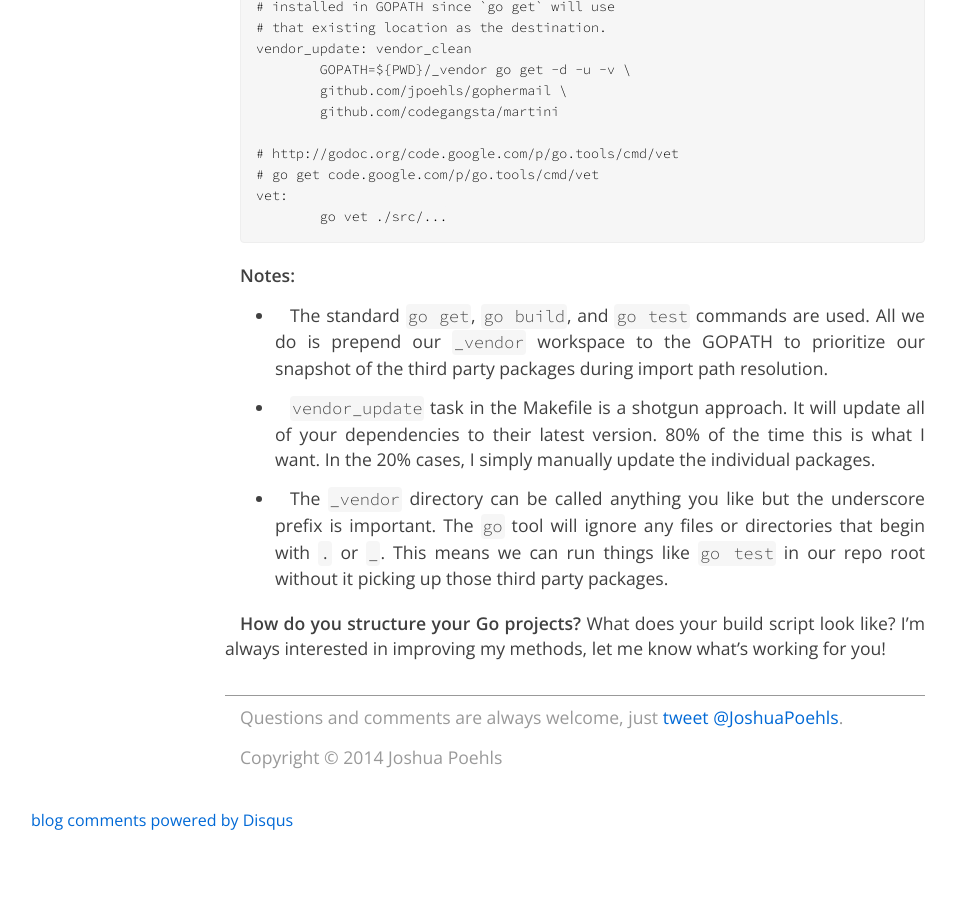
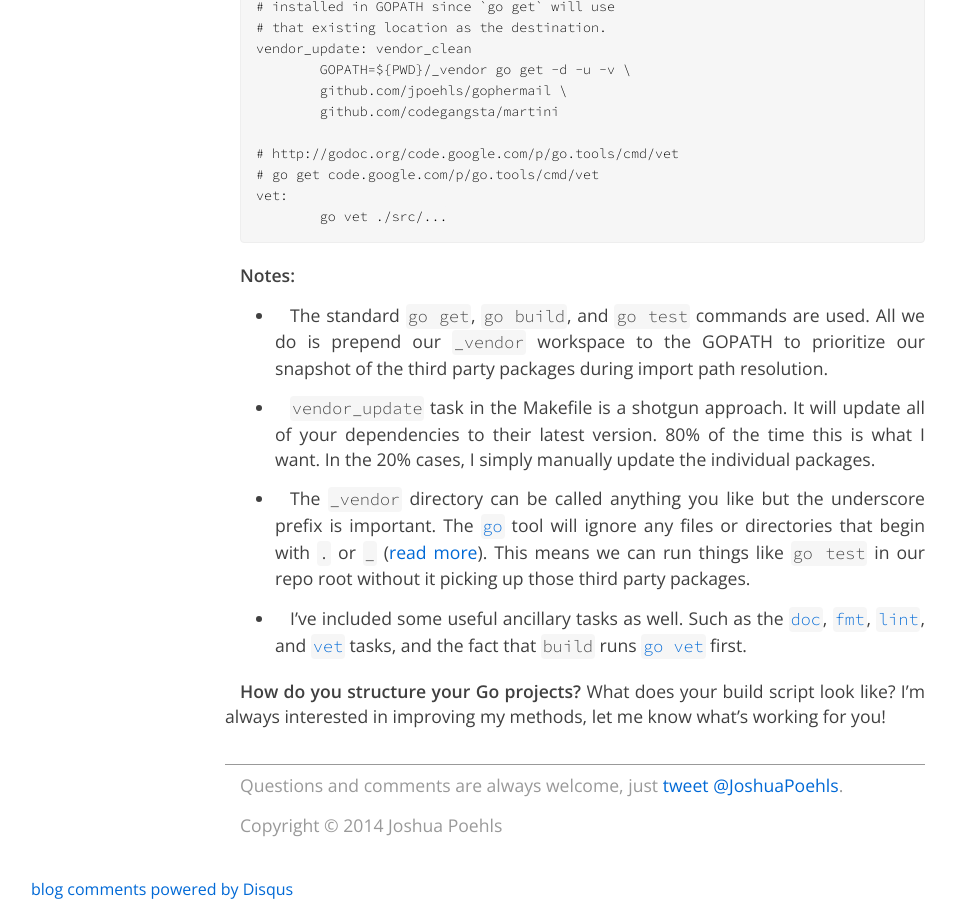
Before and after one commit to jpoehls/zduck.com, a Jekyll site: the page built from _posts/2014/2014-03-21-go-project-structure-and-dependencies.md, in a window 1280 px wide and 900 px high, scrolled down 2706 px. Shown: the whole window, without its empty margins (65-1021 px from the left). Built offline with Jekyll 4.4.1, drawn with Linux system fonts in a browser that asks for light colours; Markdown is read by kramdown in place of the engine named in the settings; comment, search, counter and statistics services are not loaded; before the commit the page ends 3537 px from its top, so only the background shows below that.

Commit message:
Cleaned up hyperlinks and added some info about the ancillary tasks in the Makefile.

```diff
--- a/_posts/2014/2014-03-21-go-project-structure-and-dependencies.md
+++ b/_posts/2014/2014-03-21-go-project-structure-and-dependencies.md
@@ -5,7 +5,7 @@ categories: golang
 description: "My KISS recipe for organizing your Go project files and managing dependencies."
 ---
 
-Go is build around the concept of a [GOPATH](http://golang.org/cmd/go/#hdr-GOPATH_environment_variable) which is a common workspace for most (or all) of your Go source code. This works well but sometimes you don't want the third party packages you depend on to be in your primary GOPATH. I can think of a few reasons for this:
+Go is build around the concept of a [GOPATH][gopath] which is a common workspace for most (or all) of your Go source code. This works well but sometimes you don't want the third party packages you depend on to be in your primary GOPATH. I can think of a few reasons for this:
 
 - You have multiple Go apps and each depend on different versions of the same third party package. Ideally these packages would use a versioned URL so that the import paths are different but this isn't always the case. (See [http://gopkg.in](http://gopkg.in), a great tool for package authors to use for providing versioned URLs.)
 
@@ -118,6 +118,15 @@ vet:
 
 - `vendor_update` task in the Makefile is a shotgun approach. It will update all of your dependencies to their latest version. 80% of the time this is what I want. In the 20% cases, I simply manually update the individual packages.
 
-- The `_vendor` directory can be called anything you like but the underscore prefix is important. The `go` tool will ignore any files or directories that begin with `.` or `_`. This means we can run things like `go test` in our repo root without it picking up those third party packages.
+- The `_vendor` directory can be called anything you like but the underscore prefix is important. The [`go`][gocmd] tool will ignore any files or directories that begin with `.` or `_` ([read more](http://golang.org/cmd/go/#hdr-Description_of_package_lists)). This means we can run things like `go test` in our repo root without it picking up those third party packages.
+
+- I've included some useful ancillary tasks as well. Such as the [`doc`][doc], [`fmt`][fmt], [`lint`][lint], and [`vet`][vet] tasks, and the fact that `build` runs [`go vet`][vet] first.
 
 **How do you structure your Go projects?** What does your build script look like? I'm always interested in improving my methods, let me know what's working for you!
+
+[vet]: http://godoc.org/code.google.com/p/go.tools/cmd/vet
+[doc]: http://godoc.org/code.google.com/p/go.tools/cmd/godoc
+[fmt]: http://golang.org/cmd/go/#hdr-Run_gofmt_on_package_sources
+[lint]: https://github.com/golang/lint
+[gocmd]: http://golang.org/cmd/go
+[gopath]: http://golang.org/cmd/go/#hdr-GOPATH_environment_variable
```
